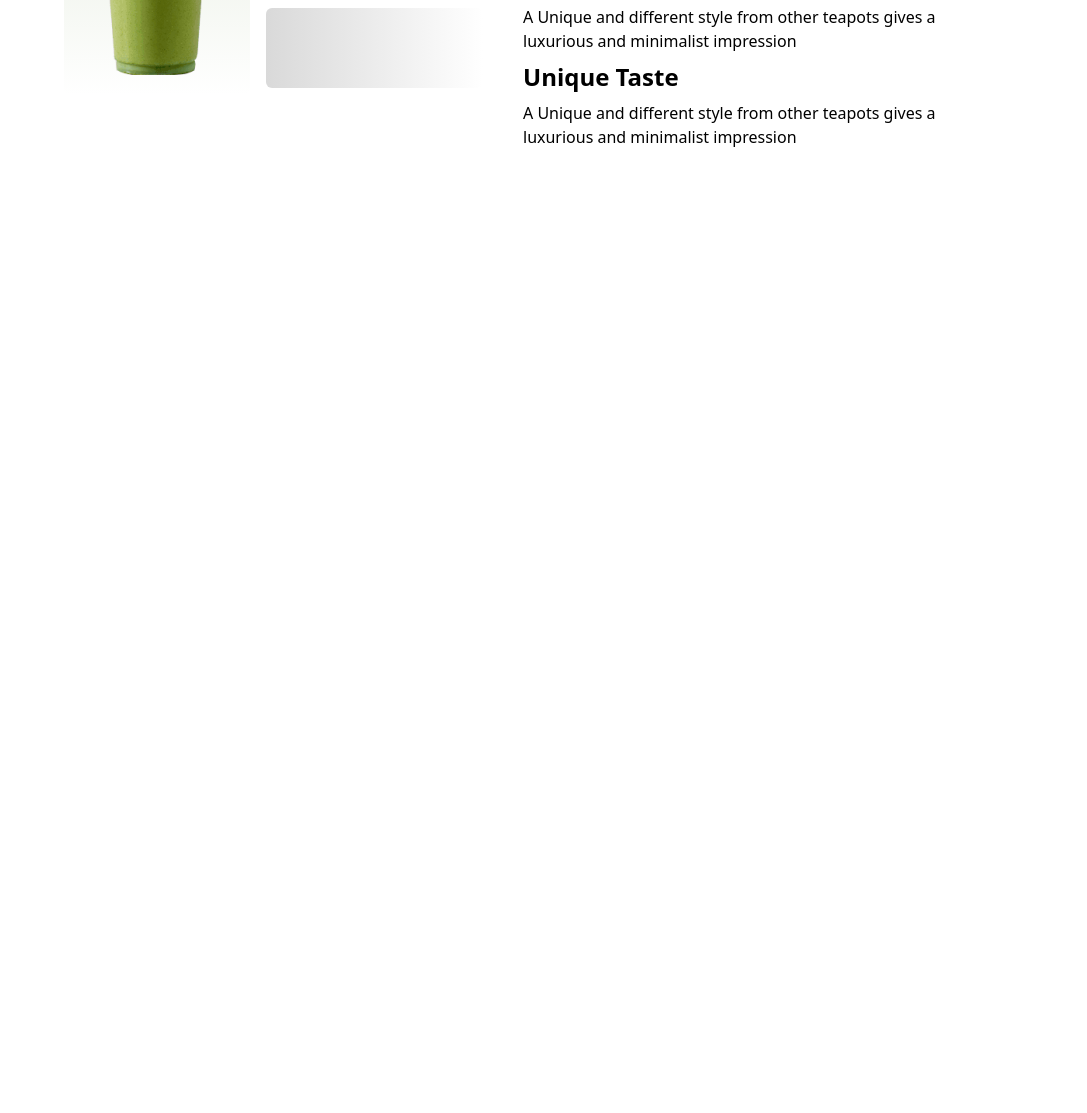
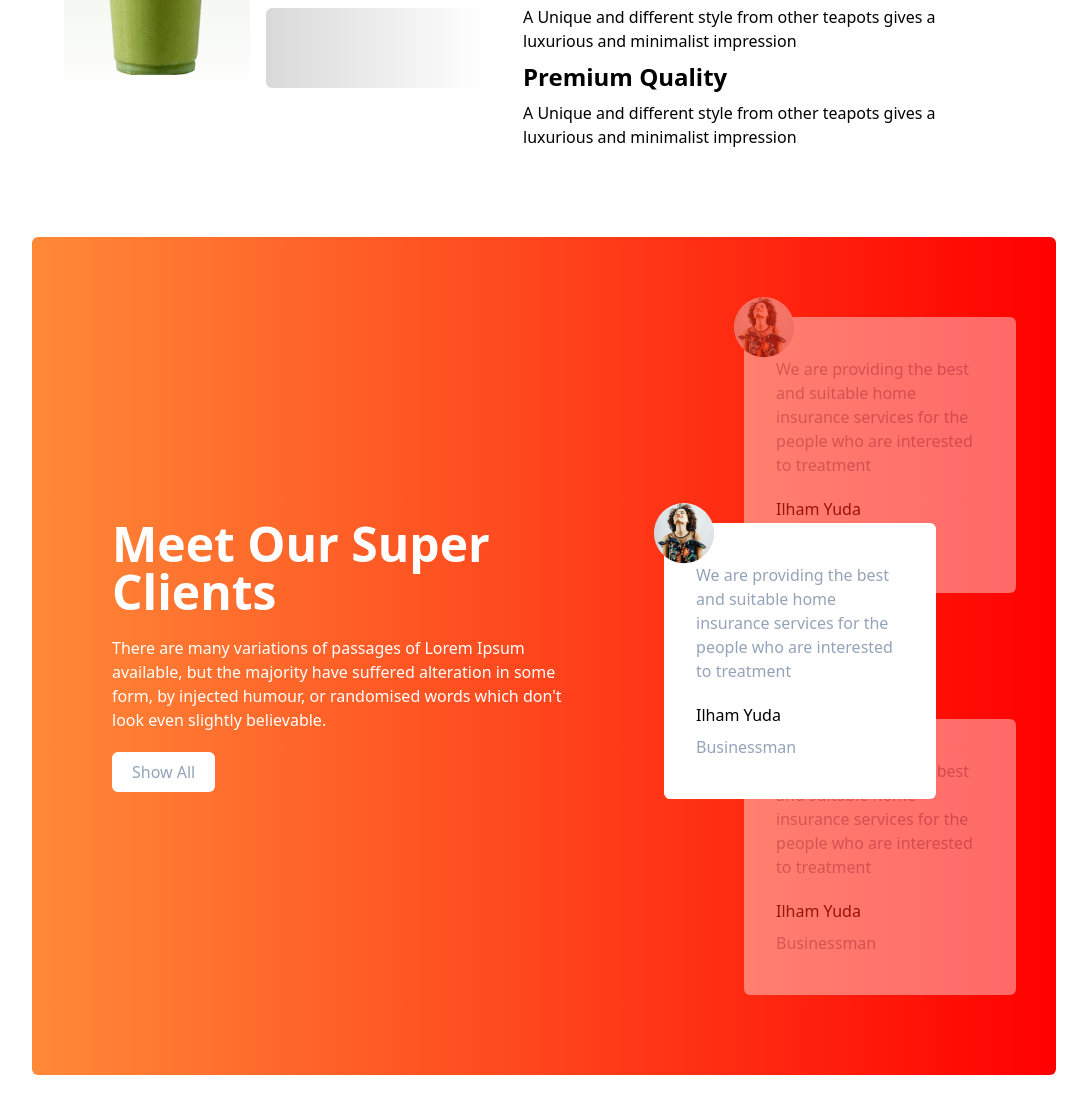
Before and after one commit to RaihanaFerdousi/tea-house-pd, a plain HTML site: page index.html in a window 1280 px wide. Shown: the part 1536-2649 px from the top of the page, without its empty margins (96-1183 px from the left). Before the commit the page ends 1773 px from the top, so only its background shows below. Drawn offline with nearby package versions, Linux system fonts and the light colour scheme.

Commit message:
added clients

```diff
--- a/index.html
+++ b/index.html
@@ -6,9 +6,6 @@
   <title>Tea House</title>
   <script src="https://cdn.tailwindcss.com"></script>
   <style>
-    .tom{
-        background-color: #e6d2ab;
-    }
   </style>
   <script>
     tailwind.config = {
@@ -89,8 +86,37 @@
 
                     <h3 class="text-2xl font-semibold">Unique Taste</h3>
                     <p class="my-2">A Unique and different style from other teapots gives a luxurious and minimalist impression</p>
-                    <h3 class="text-2xl font-semibold">Unique Taste</h3>
+                    <h3 class="text-2xl font-semibold">Premium Quality</h3>
                     <p class="my-2">A Unique and different style from other teapots gives a luxurious and minimalist impression</p>
+                </div>
+            </div>
+        </section>
+        <section class="mx-32 mb-20">
+            <div class="bg-gradient-to-r from-[#FF8938] to-[#FF0000] px-20 py-20 flex gap-32 rounded-md items-center">
+                <div class=" text-white ">
+                    <h1 class="text-5xl font-bold mb-5">Meet Our Super <br> Clients</h1>
+                    <p>There are many variations of passages of Lorem Ipsum available, but the majority have suffered alteration in some form, by injected humour, or randomised words which don't look even slightly believable. </p>
+                    <button class="bg-white px-5 py-2 rounded-md text-slate-400 mt-5">Show All</button>
+                </div>
+                <div>
+                    <div class="bg-white px-8 py-10 rounded-md relative left-10 opacity-40" style="margin-bottom: -70px;">
+                        <img class="absolute bottom-0 left-0 top-0" style="margin-top: -20px; margin-left: -10px;" src="/images/client.png" alt="">
+                        <p class="text-slate-400 mb-5">We are providing the best and suitable home insurance services for the people who are interested to treatment</p>
+                        <h3 class="font-medium mb-2">Ilham Yuda</h3>
+                        <p class="text-slate-400">Businessman</p>
+                    </div>
+                    <div class="bg-white px-8 py-10 rounded-md relative right-10 z-20" style="margin-top: -70px;">
+                        <img class="absolute bottom-0 left-0 top-0" style="margin-top: -20px; margin-left: -10px;" src="/images/client.png" alt="">
+                        <p class="text-slate-400 mb-5">We are providing the best and suitable home insurance services for the people who are interested to treatment</p>
+                        <h3 class="font-medium mb-2">Ilham Yuda</h3>
+                        <p class="text-slate-400">Businessman</p>
+                    </div>
+                    <div class="bg-white px-8 py-10 rounded-md relative left-10 opacity-40" style="margin-top: -80px;">
+                        <img class="absolute bottom-0 left-0 top-0" style="margin-top: -20px; margin-left: -10px;" src="/images/client.png" alt="">
+                        <p class="text-slate-400 mb-5">We are providing the best and suitable home insurance services for the people who are interested to treatment</p>
+                        <h3 class="font-medium mb-2">Ilham Yuda</h3>
+                        <p class="text-slate-400">Businessman</p>
+                    </div>
                 </div>
             </div>
         </section>
```
